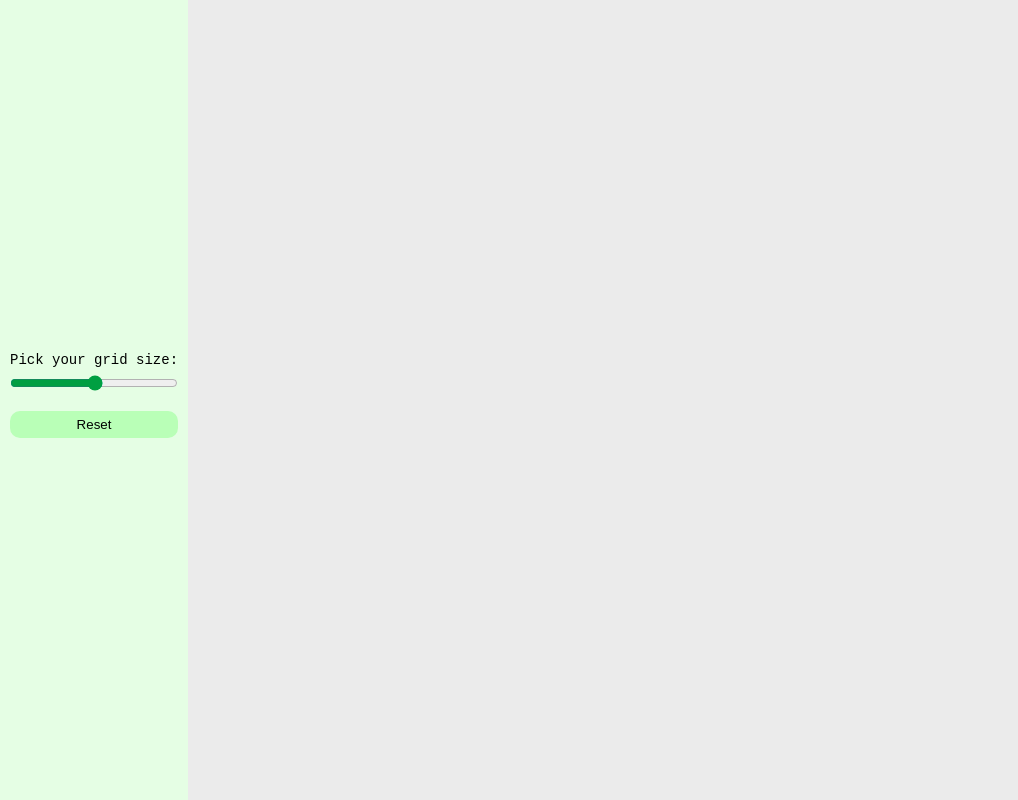
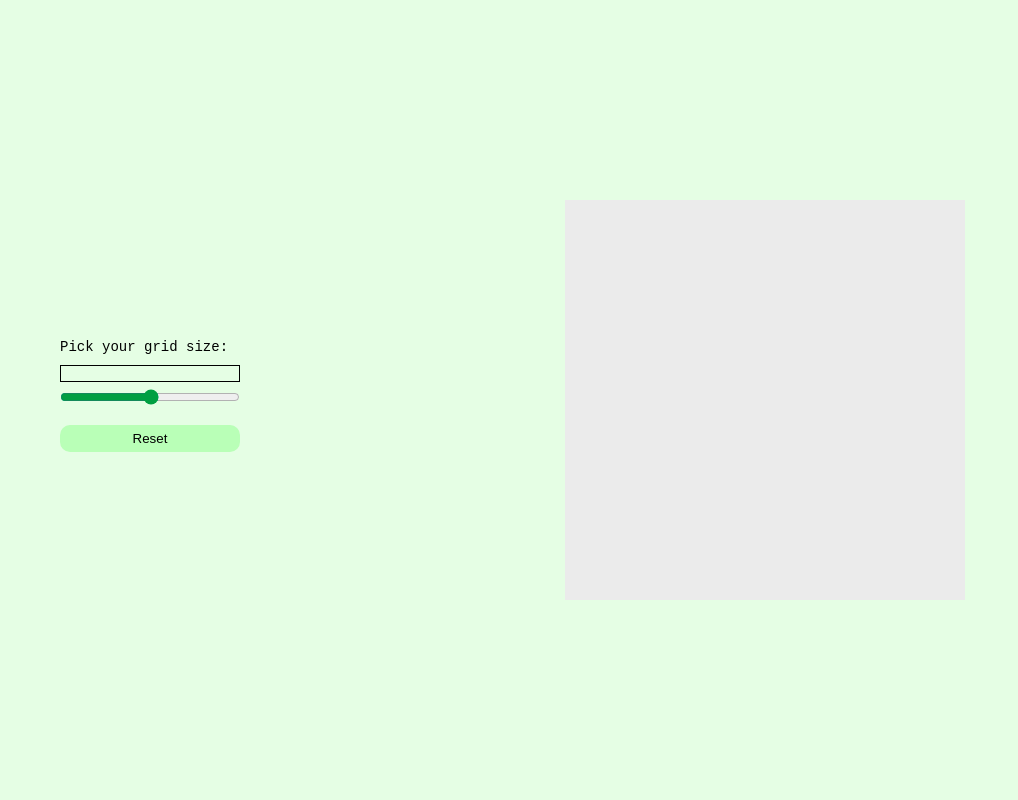
Before and after one commit to kjester15/Etch-A-Sketch, a plain HTML site: page index.html in a window 1280 px wide. Shown: the whole page, without its empty margins (0-1018 px from the left). Drawn offline with Linux system fonts and the light colour scheme.

Commit message:
Update flex for sidebar and right-side, and add border to divs in etch-container

```diff
--- a/index.html
+++ b/index.html
@@ -11,6 +11,7 @@
     <div class="sidebar">
         <div class="slider-container">
             <div class="size-text">Pick your grid size:</div>
+            <div class="size-box"></div>
             <input type="range" min="1" max="100" class="slider" id="sizeSlider">
         </div>
         <!-- <button id="start">Start</button> -->
@@ -33,7 +34,9 @@
             </div>
         </div> -->
     </div>
-    <div id="etch-container"></div>
+    <div class="right-side">
+        <div id="etch-container"></div>
+    </div>
 </body>
 <script src="script.js"></script>
 </html>
--- a/style.css
+++ b/style.css
@@ -4,15 +4,19 @@ body {
     display: flex;
     align-items: center;
     min-height: 100vh;
+    background-color: #e5fee4;
+    flex-wrap: wrap;
 }
 
 .sidebar {
     display: flex;
     flex-direction: column;
     justify-content: center;
-    min-width: 100px;
     height: 100vh;
     background-color: #e5fee4;
+    flex: 1;
+    max-width: 200px;
+    margin-left: 50px;
 }
 
 .slider-container {
@@ -32,40 +36,37 @@ body {
     display: flex;
 }
 
+.size-box {
+    border: 1px solid black;
+    min-height: 15px;
+    margin-left: 10px;
+    margin-right: 10px;
+    margin-top: 5px;
+    margin-bottom: 5px;
+    flex: 1;
+}
+
 input[type=range] {
     filter: hue-rotate(292deg);
 }
 
-/* .color-picker {
+.right-side {
     display: flex;
-    flex-direction: column;
+    background-color: #e5fee4;
+    height: 100vh;
+    align-items: center;
+    justify-content: center;
+    flex: 1;
 }
-
-.row-1 {
-    display: flex;
-}
-
-.row-2 {
-    display: flex;
-}
-
-.row-3 {
-    display: flex;
-}
-
-.color-1 {
-    background-color: #ff0000;
-    min-width: 10px;
-} */
 
 #etch-container {
     display: flex;
     flex-direction: column;
     margin: 0;
     padding: 0;
-    height: 100vh;
-    width: 100vw;
-    flex: 1;
+    min-height: 400px;
+    min-width: 400px;
+    flex: 0 1 auto;
     background-color: #ebebeb;
 }
 
@@ -77,6 +78,7 @@ input[type=range] {
 .divCol {
     display: flex;
     flex: 1;
+    border: 0.2px solid black;
 }
 
 button {
```
